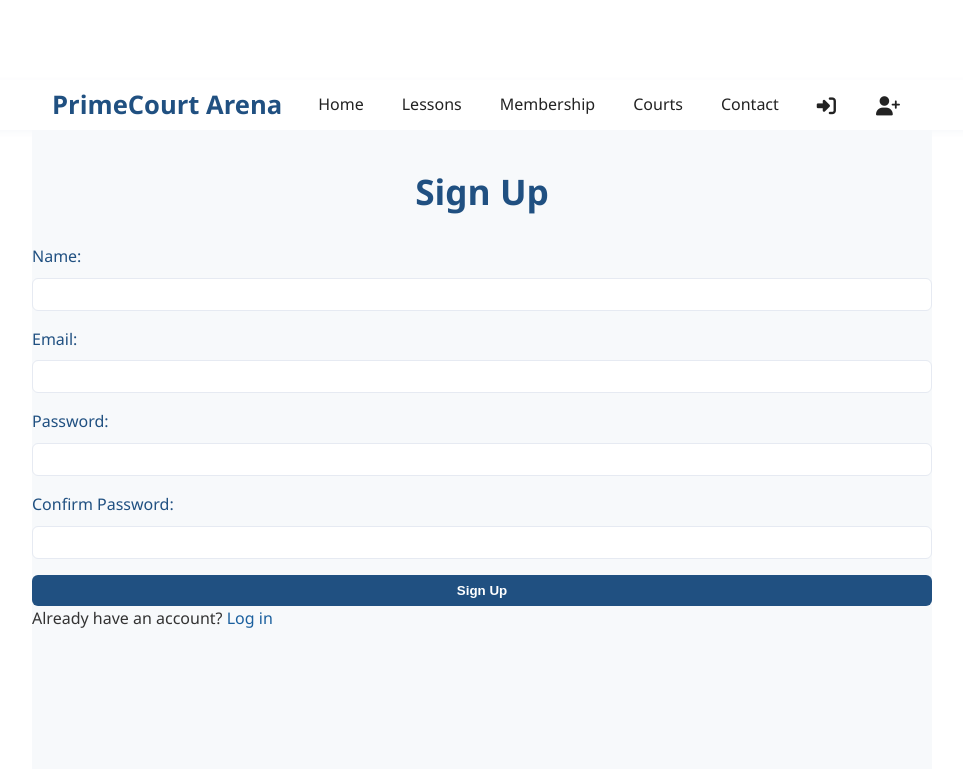
After one commit to Nsjminecraft/PrimeCourt-Arena, a Flask app: page /signup in a window 1280 px wide. The commit adds this page. Shown: the top 769 px of the page, without its empty margins (158-1121 px from the left). Run offline with Flask 3, Linux system fonts and the light colour scheme; some libraries are stand-ins or nearby versions.

Commit message:
Made lessons have a calendar view, Added login and signup

```diff
--- a/routes.py
+++ b/routes.py
@@ -1,16 +1,18 @@
-from flask import render_template, request, redirect, url_for
+from flask import render_template, request, redirect, url_for, session, flash
 from app import app, mongo
+from werkzeug.security import generate_password_hash, check_password_hash
 from datetime import datetime, timedelta
 
-def generate_month_slots():
+app.secret_key = "f=qSj{PuL:,&^IP^zgDL=ez@dcSM"  # Set a strong secret key!
+
+def generate_month_slots(year, month):
     slots = []
-    today = datetime.now()
-    first_day = today.replace(day=1)
+    first_day = datetime(year, month, 1)
     # Get last day of month
-    if first_day.month == 12:
-        next_month = first_day.replace(year=first_day.year+1, month=1, day=1)
+    if month == 12:
+        next_month = datetime(year + 1, 1, 1)
     else:
-        next_month = first_day.replace(month=first_day.month+1, day=1)
+        next_month = datetime(year, month + 1, 1)
     days_in_month = (next_month - first_day).days
 
     for d in range(days_in_month):
@@ -30,11 +32,73 @@ def generate_month_slots():
         })
     return slots
 
-lesson_days = generate_month_slots()
+@app.route('/signup', methods=['GET', 'POST'])
+def signup():
+    if request.method == 'POST':
+        name = request.form['name']
+        email = request.form['email']
+        password = request.form['password']
+        confirm_password = request.form['confirm_password']
+        if password != confirm_password:
+            flash('Passwords do not match.')
+            return redirect(url_for('signup'))
+        password = generate_password_hash(password, method='pbkdf2:sha256')
+        if mongo.db.users.find_one({'email': email}):
+            flash('Email already registered.')
+            return redirect(url_for('signup'))
+        mongo.db.users.insert_one({'name': name, 'email': email, 'password': password})
+        flash('Signup successful! Please log in.')
+        return redirect(url_for('login'))
+    return render_template('signup.html')
+
+@app.route('/login', methods=['GET', 'POST'])
+def login():
+    if request.method == 'POST':
+        email = request.form['email']
+        password = request.form['password']
+        user = mongo.db.users.find_one({'email': email})
+        if user and check_password_hash(user['password'], password):
+            session['user_id'] = str(user['_id'])
+            session['user_name'] = user['name']
+            session['user_email'] = user['email']
+            flash('Logged in successfully!')
+            return redirect(url_for('lessons'))
+        else:
+            flash('Invalid email or password.')
+            return redirect(url_for('login'))
+    return render_template('login.html')
+
+@app.route('/logout')
+def logout():
+    session.clear()
+    flash('Logged out.')
+    return redirect(url_for('login'))
+
+# Protect lessons and membership routes
+def login_required(f):
+    from functools import wraps
+    @wraps(f)
+    def decorated_function(*args, **kwargs):
+        if 'user_id' not in session:
+            return redirect(url_for('login'))
+        return f(*args, **kwargs)
+    return decorated_function
 
 @app.route('/lessons', methods=['GET', 'POST'])
+@login_required
 def lessons():
     message = None
+    # Get month/year from query params, default to current
+    year = request.args.get('year', type=int)
+    month = request.args.get('month', type=int)
+    today = datetime.now()
+    if not year:
+        year = today.year
+    if not month:
+        month = today.month
+
+    lesson_days = generate_month_slots(year, month)
+
     selected_day_idx = request.args.get('day')
     selected_day = None
     if selected_day_idx is not None:
@@ -45,12 +109,14 @@ def lessons():
     bookings = list(mongo.db.bookings.find({}))
     for day_idx, day in enumerate(lesson_days):
         for slot_idx, slot in enumerate(day['slots']):
+            slot['group'] = []  # Reset group list
+            slot['private'] = None  # Reset private slot
             for booking in bookings:
                 if booking['date'] == day['date'] and booking['time'] == slot['time']:
-                    if booking['lesson_type'] == 'private':
+                    if booking['lesson_type'] == 'group':
+                        slot['group'].append({'name': booking['name'], 'email': booking['email']})
+                    elif booking['lesson_type'] == 'private':
                         slot['private'] = {'name': booking['name'], 'email': booking['email']}
-                    elif booking['lesson_type'] == 'group':
-                        slot['group'].append({'name': booking['name'], 'email': booking['email']})
 
     if request.method == 'POST':
         day_idx = int(request.form['day_idx'])
@@ -89,10 +155,12 @@ def lessons():
         selected_day_idx = day_idx
 
     # Calculate weekday index for the first day
-    first_day_str = lesson_days[0]['date']
-    first_day_dt = datetime.strptime(first_day_str, '%Y-%m-%d')
+    first_day_dt = datetime(year, month, 1)
+    weekday = first_day_dt.weekday()  # Monday=0
+    # For Sunday=0 alignment:
+    weekday = (weekday + 1) % 7
+
     month_name = first_day_dt.strftime('%B')
-    year = first_day_dt.year
 
     return render_template(
         'lessons.html',
@@ -100,9 +168,10 @@ def lessons():
         selected_day=selected_day,
         selected_day_idx=selected_day_idx,
         message=message,
-        weekday=first_day_dt.weekday(),
+        weekday=weekday,
         month_name=month_name,
         year=year,
+        month=month,
         now=datetime.now()
     )
 
@@ -110,7 +179,8 @@ def lessons():
 def courts():
     return render_template('courts.html')
 
-@app.route('/membership')
+@app.route('/membership', methods=['GET', 'POST'])
+@login_required
 def membership():
     return render_template('membership.html')
 
--- a/static/style.css
+++ b/static/style.css
@@ -54,56 +54,99 @@ img {
 
 /* Navigation */
 .navbar {
-    background-color: rgba(255, 255, 255, 0.95);
-    padding: 1rem 0;
-    position: fixed;
-    width: 100%;
-    top: 0;
-    z-index: 1000;
-    box-shadow: 0 2px 10px rgba(0, 0, 0, 0.1);
+    height: 50px;
+    padding: 0;
+    display: flex;
+    align-items: center;
+    background: #fff;
+    box-shadow: 0 2px 8px rgba(32,80,129,0.04);
 }
 
 .navbar .container {
     display: flex;
+    align-items: center;
     justify-content: space-between;
+}
+
+/* Desktop: logo left, links right */
+.navbar .container {
+    display: flex;
     align-items: center;
+    justify-content: space-between;
+}
+
+/* Responsive: stack logo and links on small screens */
+@media (max-width: 900px) {
+    .navbar .container {
+        flex-direction: column;
+        align-items: flex-start;
+        text-align: left;
+        height: auto;
+        padding: 12px 0;
+    }
+    .nav-links {
+        margin-top: 8px;
+        flex-wrap: wrap;
+        justify-content: flex-start;
+        width: 100%;
+        gap: 12px;
+    }
+    .logo {
+        margin-bottom: 8px;
+    }
+}
+
+/* Even smaller screens: center everything */
+@media (max-width: 600px) {
+    .navbar .container {
+        align-items: center;
+        text-align: center;
+    }
+    .nav-links {
+        justify-content: center;
+    }
+    .logo {
+        margin-bottom: 0;
+    }
 }
 
 .logo {
-    font-size: 1.5rem;
-    font-weight: 700;
-    color: var(--primary-color);
+    font-size: 1.6rem;
+    font-weight: bold;
+    color: #205081;
+    text-decoration: none;
+    margin-right: 24px;
 }
 
 .nav-links {
     display: flex;
+    align-items: center;
+    gap: 18px;
+    font-size: 1rem;
+    margin-left: auto; /* Add this line */
+}
+
+.nav-links li {
     list-style: none;
 }
 
-.nav-links li {
-    margin-left: 2rem;
+.nav-links a {
+    color: #222;
+    text-decoration: none;
+    padding: 4px 10px;
+    border-radius: 4px;
+    transition: background 0.2s;
 }
 
-.nav-links a {
-    color: var(--dark-color);
-    font-weight: 500;
-    padding: 0.5rem 0;
-    position: relative;
+.nav-links a:hover {
+    background: #e6eaf2;
+    color: #205081;
 }
 
-.nav-links a:after {
-    content: '';
-    position: absolute;
-    width: 0;
-    height: 2px;
-    bottom: 0;
-    left: 0;
-    background-color: var(--secondary-color);
-    transition: width 0.3s ease;
-}
-
-.nav-links a:hover:after {
-    width: 100%;
+.nav-links a i {
+    font-size: 1.2rem;
+    vertical-align: middle;
+    margin-right: 2px;
 }
 
 /* Hero Section */
--- a/templates/base.html
+++ b/templates/base.html
@@ -5,22 +5,43 @@
     <meta name="viewport" content="width=device-width, initial-scale=1.0">
     <title>PrimeCourt Arena</title>
     <link rel="stylesheet" href="{{ url_for('static', filename='style.css') }}">
+    <link rel="stylesheet" href="https://cdnjs.cloudflare.com/ajax/libs/font-awesome/6.4.0/css/all.min.css">
 </head>
 <body>
     <nav class="navbar">
         <div class="container">
             <a href="{{ url_for('index') }}" class="logo">PrimeCourt Arena</a>
+            <button class="navbar-toggle" onclick="document.querySelector('.nav-links').classList.toggle('open')">
+                <i class="fas fa-bars"></i>
+            </button>
             <ul class="nav-links">
                 <li><a href="{{url_for('index')}}">Home</a></li>
                 <li><a href="{{url_for('lessons')}}">Lessons</a></li>
                 <li><a href="{{url_for('membership')}}">Membership</a></li>
-                <li><a href="{{url_for('lessons')}}">Lessons</a></li>
+                <li><a href="{{url_for('courts')}}">Courts</a></li>
                 <li><a href="{{url_for('contact')}}">Contact</a></li>
+                {% if session.user_id %}
+                    <li><span>Welcome, {{ session.user_name }}</span></li>
+                    <li><a href="{{ url_for('logout') }}"><i class="fas fa-sign-out-alt"></i></a></li>
+                {% else %}
+                    <li><a href="{{ url_for('login') }}"><i class="fas fa-sign-in-alt"></i></a></li>
+                    <li><a href="{{ url_for('signup') }}"><i class="fas fa-user-plus"></i></a></li>
+                {% endif %}
             </ul>
         </div>
     </nav>
     {% block content %}
 
     {% endblock %}
+    <script>
+        // Close menu when clicking outside
+        document.addEventListener('click', function(e) {
+            const nav = document.querySelector('.nav-links');
+            const toggle = document.querySelector('.navbar-toggle');
+            if (nav && nav.classList.contains('open') && !nav.contains(e.target) && !toggle.contains(e.target)) {
+                nav.classList.remove('open');
+            }
+        });
+    </script>
 </body>
 </html>
--- /dev/null
+++ b/templates/signup.html
@@ -0,0 +1,29 @@
+{% extends "base.html" %}
+{% block content %}
+<div class="container section">
+    <h2>Sign Up</h2>
+    <form method="post" onsubmit="return checkPasswords();">
+        <label>Name:</label>
+        <input type="text" name="name" required>
+        <label>Email:</label>
+        <input type="email" name="email" required>
+        <label>Password:</label>
+        <input type="password" name="password" id="password" required>
+        <label>Confirm Password:</label>
+        <input type="password" name="confirm_password" id="confirm_password" required>
+        <button type="submit">Sign Up</button>
+    </form>
+    <p>Already have an account? <a href="{{ url_for('login') }}">Log in</a></p>
+</div>
+<script>
+function checkPasswords() {
+    var pw = document.getElementById('password').value;
+    var cpw = document.getElementById('confirm_password').value;
+    if (pw !== cpw) {
+        alert('Passwords do not match!');
+        return false;
+    }
+    return true;
+}
+</script>
+{% endblock %}
```
Also changed, not shown: other parts of static/style.css (+70 -0 lines), templates/lessons.html (+13 -1 lines), templates/login.html (added, +14 -0 lines), templates/membership.html (+24 -1 lines).
